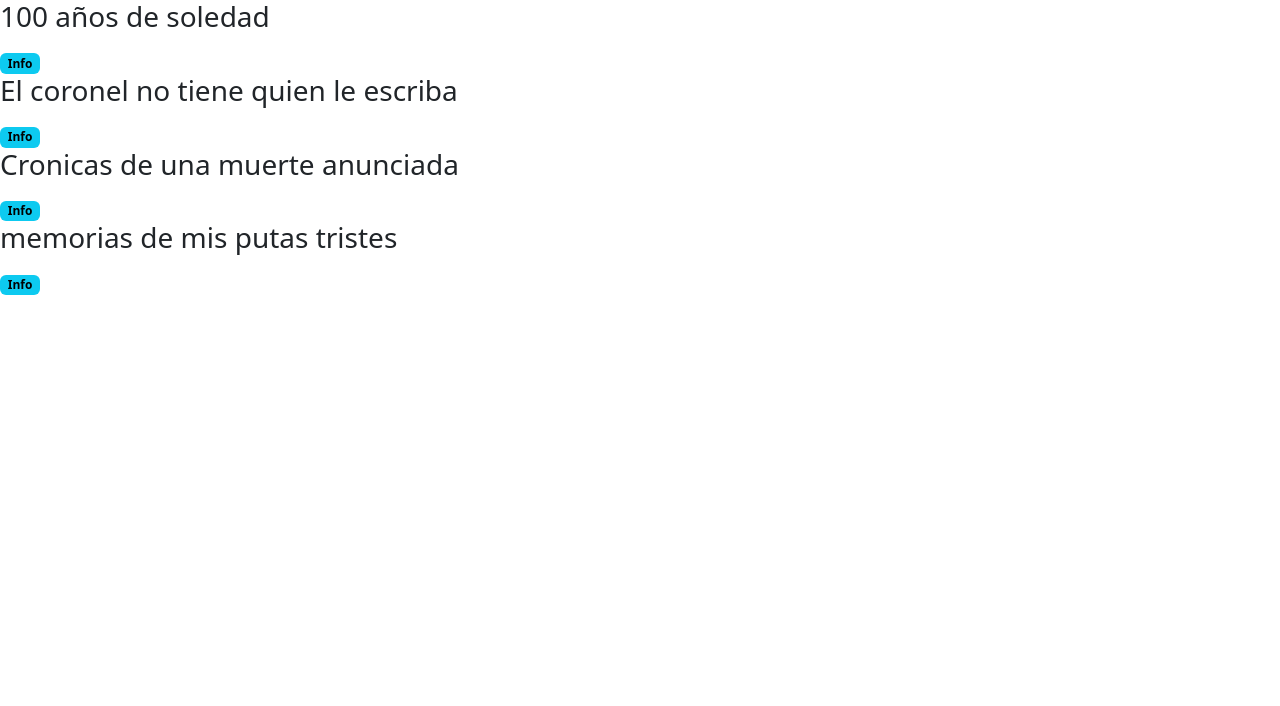
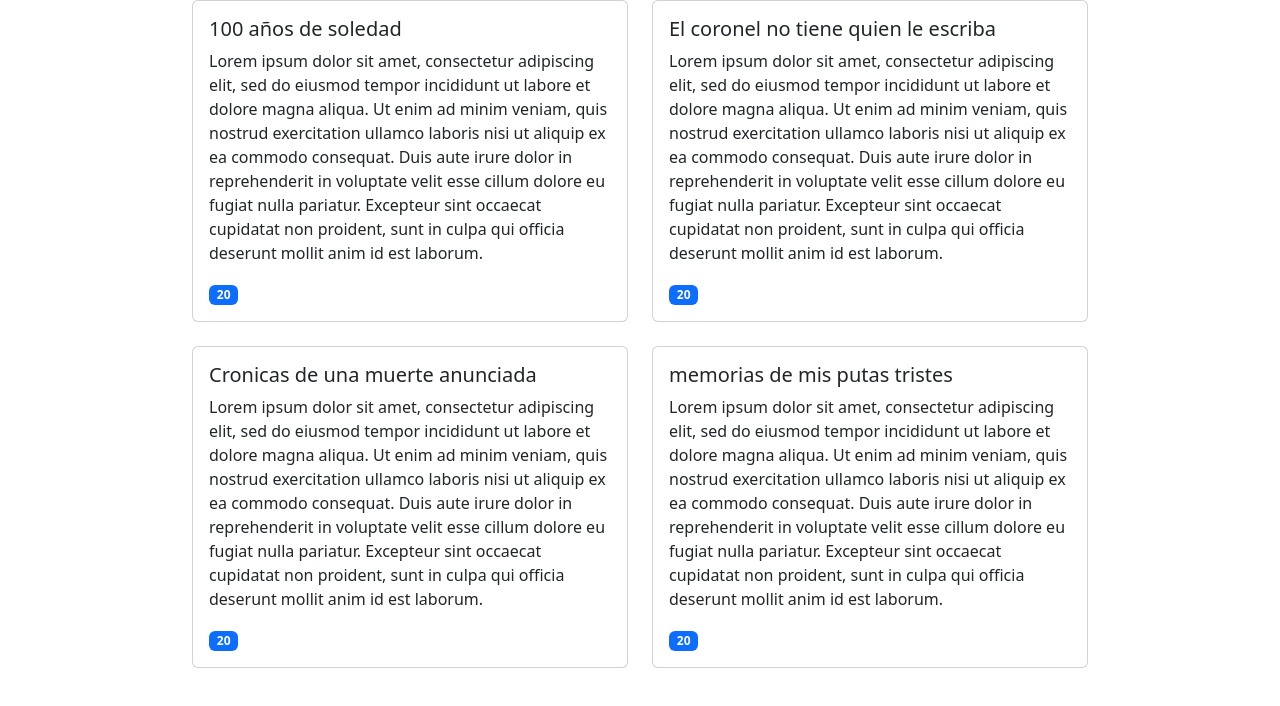
Before and after one commit to Dev-NekoEdg/library-fe, an Angular app: page /books in a window 1280 px wide. Shown: the top 706 px of the page. Built offline with nearby package versions, Linux system fonts and the light colour scheme.

Commit message:
progress book card

```diff
--- a/src/app/app.component.css
+++ b/src/app/app.component.css
@@ -0,0 +1,6 @@
+.borderBody {
+  border: 5px;
+  border-color: red;
+  margin-left: 15%;
+  margin-right: 15%;
+}
--- a/src/app/app.component.html
+++ b/src/app/app.component.html
@@ -1 +1,3 @@
-<router-outlet></router-outlet>
+<div class="borderBody">
+  <router-outlet></router-outlet>
+</div>
--- a/src/app/app.module.ts
+++ b/src/app/app.module.ts
@@ -4,11 +4,13 @@
 import { AppRoutingModule } from './app-routing.module';
 import { AppComponent } from './app.component';
 import { BooksComponent } from './components/books/books.component';
+import { BookCardComponent } from './components/book-card/book-card.component';
 
 @NgModule({
   declarations: [
     AppComponent,
-    BooksComponent
+    BooksComponent,
+    BookCardComponent
   ],
   imports: [
     BrowserModule,
--- /dev/null
+++ b/src/app/components/book-card/book-card.component.html
@@ -0,0 +1,11 @@
+<div class="card">
+  <div class="card-body">
+    <h5 class="card-title">{{book.title}}</h5>
+    <p class="card-text">
+      {{book.description}}
+    </p>
+    <span class="badge text-bg-primary">
+      {{book.price}}
+    </span>
+  </div>
+</div>
--- /dev/null
+++ b/src/app/components/book-card/book-card.component.ts
@@ -0,0 +1,38 @@
+import { Component, Input, OnInit } from '@angular/core';
+import { Book } from 'src/app/interfaces/book';
+
+@Component({
+  selector: 'app-book-card',
+  templateUrl: './book-card.component.html',
+  styleUrls: ['./book-card.component.css']
+})
+
+export class BookCardComponent implements OnInit {
+
+  @Input() book: Book;
+
+  constructor() {
+    this.book = this.loadDefaulBook();
+  }
+
+  ngOnInit(): void {
+  }
+
+  loadDefaulBook(): Book {
+    // throw new Error('Method not implemented.');
+    return {
+      id: '',
+      title: '',
+      description: '',
+      price: 0,
+      author: {
+        id:'',
+        name:'',
+        lastName: '',
+        academicDegree: '',
+      }
+    }
+  }
+
+
+}
--- a/src/app/components/books/books.component.html
+++ b/src/app/components/books/books.component.html
@@ -1,15 +1,8 @@
 
 
-<div>
-  <div *ngFor="let book of books">
-    <div class="d-block">
-      <h3>
-        {{book.title}}
-      </h3>
-      <p>
-        {{book.description}}
-      </p>
-      <span class="badge text-bg-info">Info</span>
-    </div>
-  </div>
+<!-- <div class="row row-cols-1 row-cols-md-3 g-4"> -->
+<div class="row row-cols-1 row-cols-md-2 g-4">
+  <app-book-card *ngFor="let book of books" [book]="book">
+  </app-book-card>
+
 </div>
--- a/src/app/components/books/books.component.ts
+++ b/src/app/components/books/books.component.ts
@@ -25,11 +25,13 @@
       academicDegree: 'escritor'
     };
 
+const loremIpsum='Lorem ipsum dolor sit amet, consectetur adipiscing elit, sed do eiusmod tempor incididunt ut labore et dolore magna aliqua. Ut enim ad minim veniam, quis nostrud exercitation ullamco laboris nisi ut aliquip ex ea commodo consequat. Duis aute irure dolor in reprehenderit in voluptate velit esse cillum dolore eu fugiat nulla pariatur. Excepteur sint occaecat cupidatat non proident, sunt in culpa qui officia deserunt mollit anim id est laborum.';
+
     const books: Book[] = [
-      { id: '1', title: '100 años de soledad', description: '', price: 20, author: author },
-      { id: '2', title: 'El coronel no tiene quien le escriba', description: '', price: 20, author: author },
-      { id: '3', title: 'Cronicas de una muerte anunciada', description: '', price: 20, author: author },
-      { id: '4', title: 'memorias de mis putas tristes', description: '', price: 20, author: author },
+      { id: '1', title: '100 años de soledad', description: loremIpsum, price: 20, author: author },
+      { id: '2', title: 'El coronel no tiene quien le escriba', description: loremIpsum, price: 20, author: author },
+      { id: '3', title: 'Cronicas de una muerte anunciada', description: loremIpsum, price: 20, author: author },
+      { id: '4', title: 'memorias de mis putas tristes', description: loremIpsum, price: 20, author: author },
     ];
 
     return books;
```
Also changed, not shown: src/app/components/book-card/book-card.component.css (added), src/styles.css (line endings or trailing spaces).
